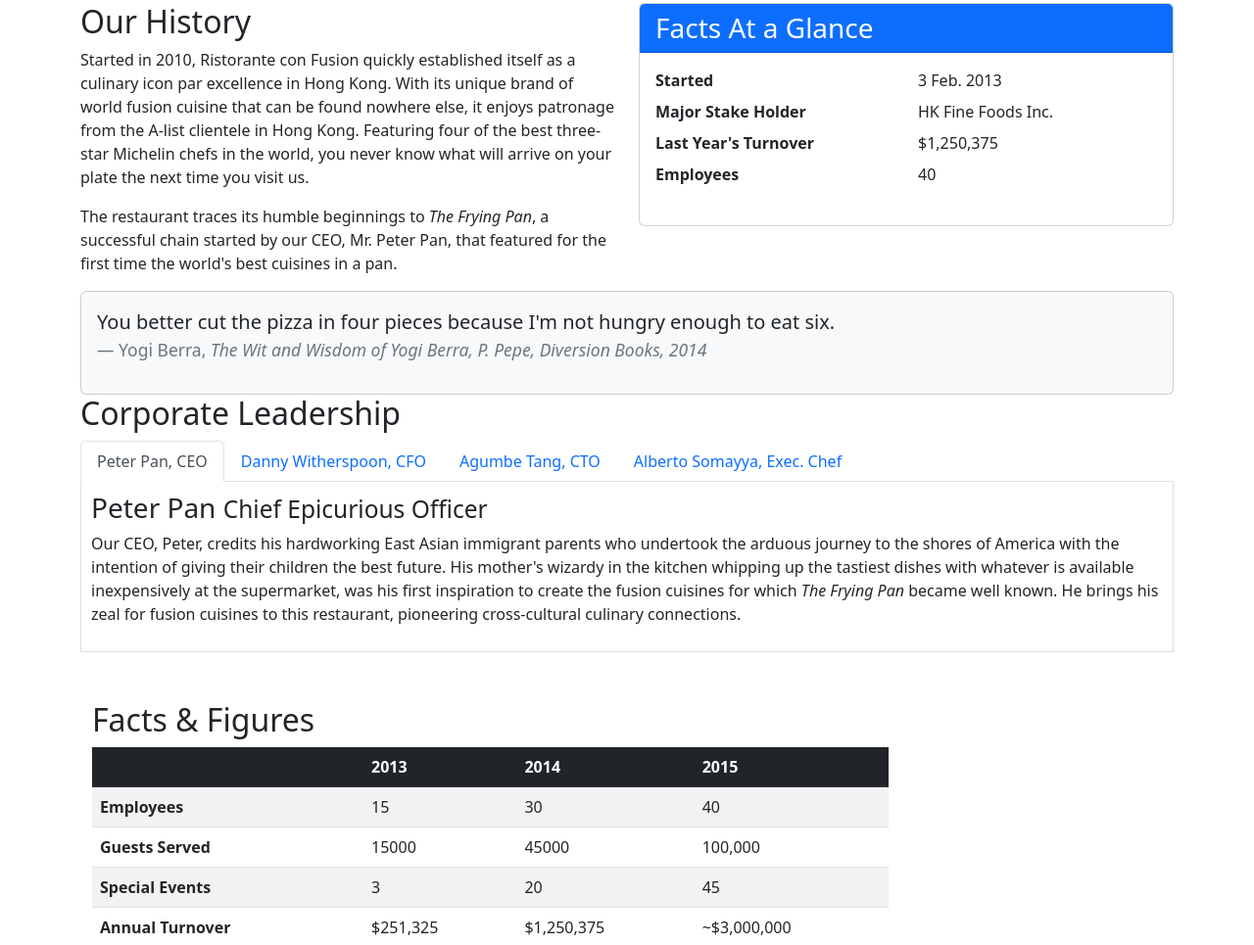
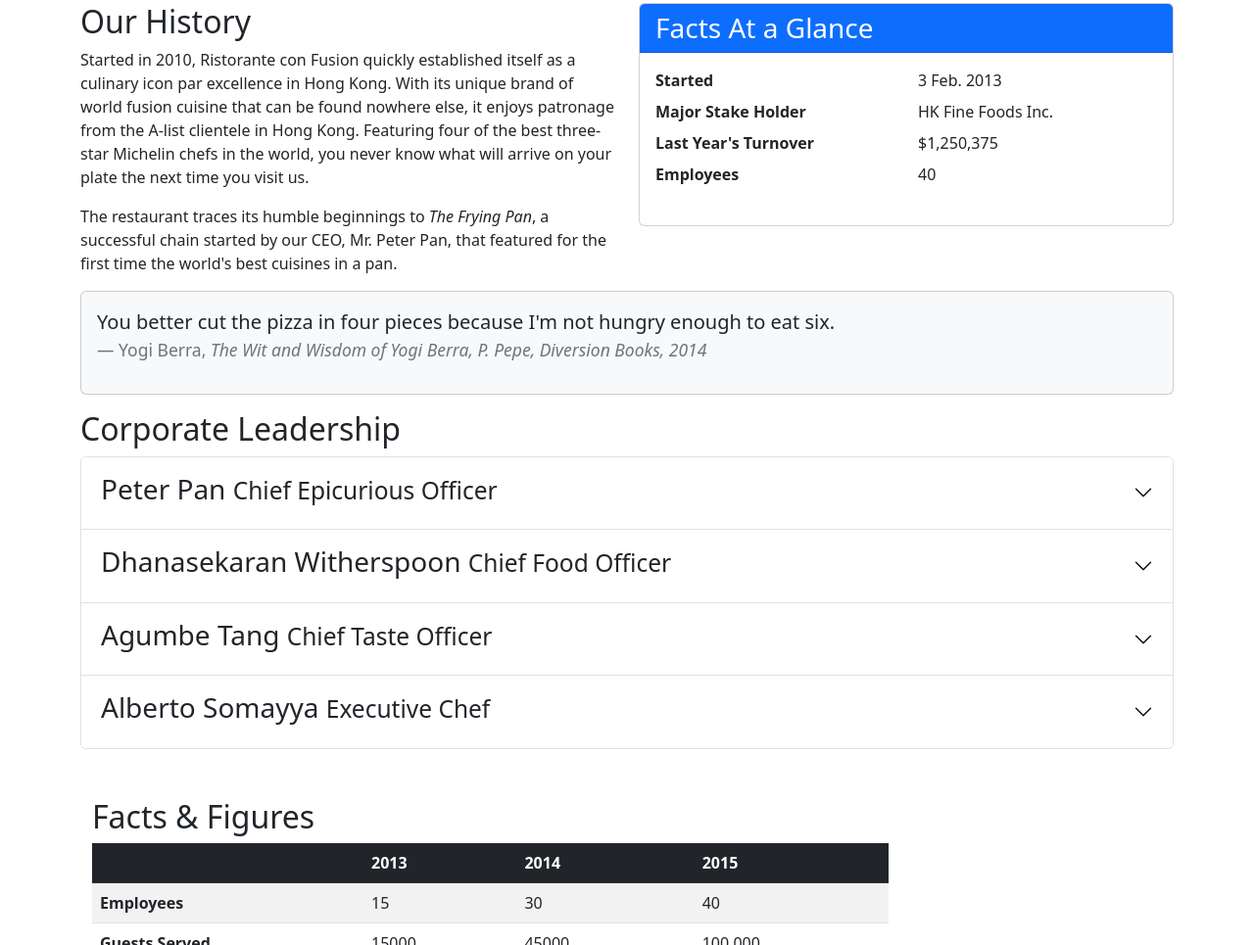
Before and after one commit to numan-iftikhar/Ristorante-Con-Fusion-Coursera, a website: page aboutus.html in a window 1280 px wide. Shown: the part 410-1375 px from the top of the page at 98% size. Drawn offline with nearby package versions, Linux system fonts and the light colour scheme.

Commit message:
add accordion and remove tab navigation

```diff
--- a/aboutus.html
+++ b/aboutus.html
@@ -118,77 +118,68 @@
             </div>
         </div>
 
-        <div class="row">
+        <div class="row mt-3">
             <div class="col-12 col-sm-12">
                 <h2>Corporate Leadership</h2>
-                <ul class="nav nav-tabs">
-                    <li class="nav-item">
-                        <a class="nav-link active" href="#peter" role="tab" data-bs-toggle="tab">Peter Pan, CEO</a>
-                    </li>
-                    <li class="nav-item">
-                        <a class="nav-link" href="#danny" role="tab" data-bs-toggle="tab">Danny Witherspoon, CFO</a>
-                    </li>
-                    <li class="nav-item">
-                        <a class="nav-link" href="#agumbe" role="tab" data-bs-toggle="tab">Agumbe Tang, CTO</a>
-                    </li>
-                    <li class="nav-item">
-                        <a class="nav-link" href="#alberto" role="tab" data-bs-toggle="tab">Alberto Somayya, Exec.
-                            Chef</a>
-                    </li>
-                </ul>
-                <div class="tab-content">
-                    <div role="tabpanel" class="tab-pane fade show active" id="peter">
-                        <h3>Peter Pan <small>Chief Epicurious Officer</small></h3>
-                        <p class="d-none d-sm-block">Our CEO, Peter, credits his hardworking East Asian immigrant
-                            parents who
-                            undertook the arduous
-                            journey to the shores of America with the intention of giving their children the best
-                            future. His
-                            mother's wizardy in the kitchen whipping up the tastiest dishes with whatever is available
-                            inexpensively at the supermarket, was his first inspiration to create the fusion cuisines
-                            for which
-                            <em>The Frying Pan</em> became well known. He brings his zeal for fusion cuisines to this
-                            restaurant, pioneering cross-cultural culinary connections.
-                        </p>
+                <div class="accordion" id="accordionExample">
+                    <div class="accordion-item">
+                        <h2 class="accordion-header" id="headingOne">
+                            <button class="accordion-button collapsed" type="button"        data-bs-toggle="collapse"
+                                data-bs-target="#collapseOne" aria-expanded="false"
+                                aria-controls="collapseOne">
+                                <h3>Peter Pan <small>Chief Epicurious Officer</small></h3>
+                            </button>
+                        </h2>
+                        <div id="collapseOne" class="accordion-collapse collapse"
+                            aria-labelledby="headingOne" data-bs-parent="#accordionExample">
+                            <div class="accordion-body"><p class="d-none d-sm-block">Our CEO, Peter, credits his hardworking East Asian immigrant parents who undertook the arduous journey to the shores of America with the intention of giving their children the best future. His mother's wizardy in the kitchen whipping up the tastiest dishes with whatever is available inexpensively at the supermarket, was his first inspiration to create the fusion cuisines for which <em>The Frying Pan</em> became well known. He brings his zeal for fusion cuisines to this restaurant, pioneering cross-cultural culinary connections.</p></div>
+                        </div>
                     </div>
 
-                    <div role="tabpanel" class="tab-pane fade" id="danny">
-                        <h3>Dhanasekaran Witherspoon <small>Chief Food Officer</small></h3>
-                        <p class="d-none d-sm-block">Our CFO, Danny, as he is affectionately referred to by his
-                            colleagues,
-                            comes from a long established
-                            family tradition in farming and produce. His experiences growing up on a farm in the
-                            Australian
-                            outback gave him great appreciation for varieties of food sources. As he puts it in his own
-                            words,
-                            <em>Everything that runs, wins, and everything that stays, pays!</em>
-                        </p>
+                    <div class="accordion-item">
+                        <h2 class="accordion-header" id="headingTwo">
+                            <button class="accordion-button collapsed" type="button" data-bs-toggle="collapse"
+                                data-bs-target="#collapseTwo" aria-expanded="false"
+                                aria-controls="collapseTwo">
+                                <h3>Dhanasekaran Witherspoon <small>Chief Food Officer</small></h3>
+                            </button>
+                        </h2>
+                        <div id="collapseTwo" class="accordion-collapse collapse"
+                            aria-labelledby="headingTwo" data-bs-parent="#accordionExample">
+                            <div class="accordion-body"><p class="d-none d-sm-block">Our CFO, Danny, as he is affectionately referred to by his colleagues, comes from a long established family tradition in farming and produce. His experiences growing up on a farm in the Australian outback gave him great appreciation for varieties of food sources. As he puts it in his own words, <em>Everything that runs, wins, and everything that stays, pays!</em></p></div>
+                        </div>
                     </div>
-
-                    <div role="tabpanel" class="tab-pane fade" id="agumbe">
-                        <h3>Agumbe Tang <small>Chief Taste Officer</small></h3>
-                        <p class="d-none d-sm-block">Blessed with the most discerning gustatory sense, Agumbe, our CTO,
-                            personally ensures that every dish
-                            that we serve meets his exacting tastes. Our chefs dread the tongue lashing that ensues if
-                            their
-                            dish does not meet his exacting standards. He lives by his motto, <em>You click only if you
-                                survive
-                                my lick.</em></p>
+                    <div class="accordion-item">
+                        <h2 class="accordion-header" id="headingThree">
+                            <button class="accordion-button collapsed" type="button" data-bs-toggle="collapse"
+                                data-bs-target="#collapseThree" aria-expanded="false"
+                                aria-controls="collapseThree">
+                                <h3>Agumbe Tang <small>Chief Taste Officer</small></h3>
+                            </button>
+                        </h2>
+                        <div id="collapseThree" class="accordion-collapse collapse"
+                            aria-labelledby="headingThree" data-bs-parent="#accordionExample">
+                            <div class="accordion-body"><p class="d-none d-sm-block">Blessed with the most discerning gustatory sense, Agumbe, our CTO, personally ensures that every dish that we serve meets his exacting tastes. Our chefs dread the tongue lashing that ensues if their dish does not meet his exacting standards. He lives by his motto, <em>You click only if you survive my lick.</em></p></div>
+                        </div>
                     </div>
-
-                    <div role="tabpanel" class="tab-pane fade" id="alberto">
-                        <h3>Alberto Somayya <small>Executive Chef</small></h3>
-                        <p class="d-none d-sm-block">Award winning three-star Michelin chef with wide International
-                            experience
-                            having worked closely with
-                            whos-who in the culinary world, he specializes in creating mouthwatering Indo-Italian fusion
-                            experiences. He says, <em>Put together the cuisines from the two craziest cultures, and you
-                                get a
-                                winning hit! Amma Mia!</em></p>
+                    <div class="accordion-item">
+                        <h2 class="accordion-header" id="headingFour">
+                            <button class="accordion-button collapsed" type="button" data-bs-toggle="collapse"
+                                data-bs-target="#collapseFour" aria-expanded="false"
+                                aria-controls="collapseFour">
+                                <h3>Alberto Somayya <small>Executive Chef</small></h3>
+                            </button>
+                        </h2>
+                        <div id="collapseFour" class="accordion-collapse collapse"
+                            aria-labelledby="headingFour" data-bs-parent="#accordionExample">
+                            <div class="accordion-body"><p class="d-none d-sm-block">Award winning three-star Michelin chef with wide International experience having worked closely with whos-who in the culinary world, he specializes in creating mouthwatering Indo-Italian fusion experiences. He says, <em>Put together the cuisines from the two craziest cultures, and you get a winning hit! Amma Mia!</em></p></div>
+                        </div>
                     </div>
                 </div>
             </div>
         </div>
+
+
         <div class="row row-content">
             <div class="col-12 col-sm-9">
                 <h2>Facts &amp; Figures</h2>
```
